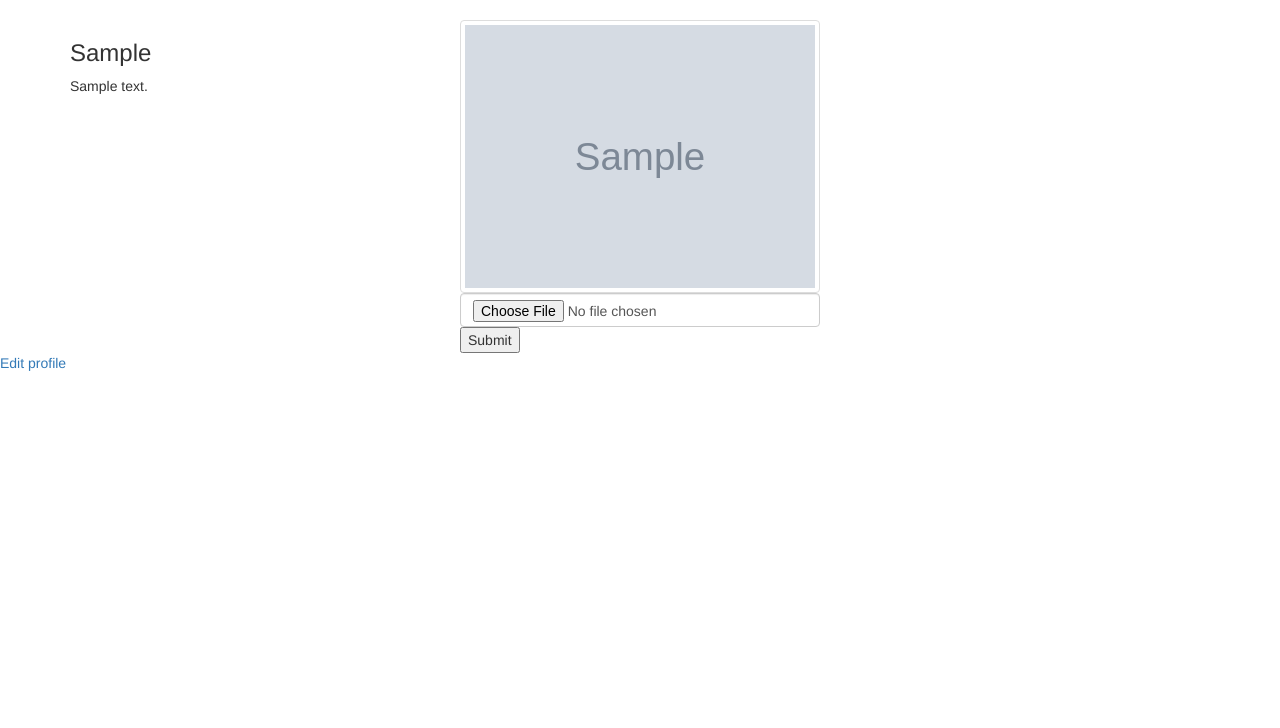
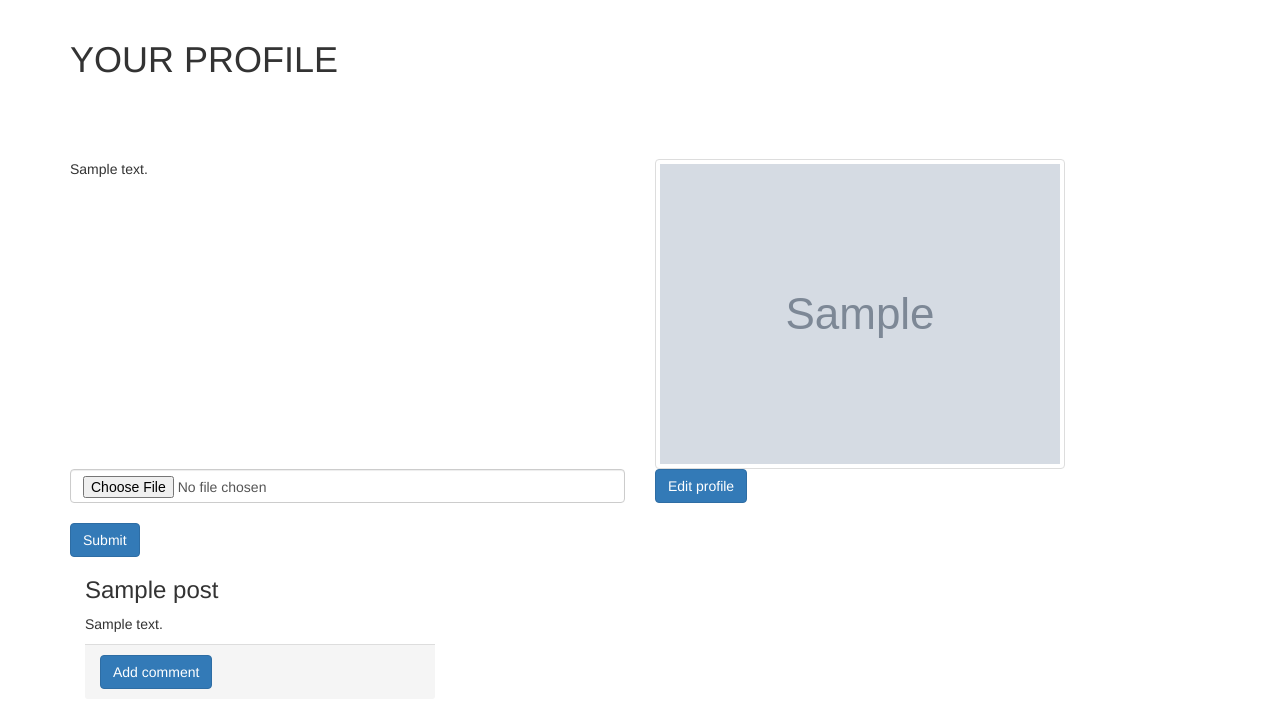
Before and after one commit to cliffnyendwe/blog-post, a Flask app: a page that uses app/templates/profile/profile.html in a window 1280 px wide. Shown: the part 51-779 px from the top of the page. Run offline with Flask 2, Linux system fonts and the light colour scheme; a user stored in the database is signed in; tables that the repository leaves empty hold one stand-in row (values such as "Sample post"); grey boxes marked "Sample" are stand-in pictures; some libraries are stand-ins or nearby versions.

Commit message:
added inline stles

```diff
--- a/app/templates/profile/profile.html
+++ b/app/templates/profile/profile.html
@@ -2,41 +2,50 @@
 
 {% block content %}
 <div class="container">
+    <h1>YOUR PROFILE</h1>
     <div class="row">
-        <!-- displaying  Username-->
-        <div class="col-md-4">
-            <h3> {{user.username| capitalize}} </h3>
-
-            <!--Displaying user bio-->
+        <h1 style="color:white"> {{user.username| capitalize}} </h1>
+        <!--Displaying user bio-->
+        <div class="col-md-6">
             {% if user.bio %}
             <p> {{user.bio}}</p>
             {%else%}
-            <p> {{user.username| capitalize}} has no bio </p>
+            <p style="color:white"> {{user.username| capitalize}} has no bio </p>
             {% endif %}
         </div>
-
-        <!--Display profile photo-->
-        <div class="col-md-4">
-
+        <div class="col-sm-6">
             {% if user.profile_pic_path %}
-            <img src="{{url_for('static',filename=user.profile_pic_path)}}" alt="" class="img-thumbnail">
+            <img src="{{url_for('static',filename=user.profile_pic_path)}}" alt="" class="img-thumbnail" style="text-align: center">
             {%else%}
-            <p>No profile picture</p>
+            <p style="color:white">No profile picture</p>
             {% endif %}
+        </div>
+        <div class="col-sm-6">
             {% if user == current_user %}
             <form action="{{url_for('main.update_pic',uname=user.username)}}" method="post" enctype="multipart/form-data">
 
                 <input type="file" name="photo" class="form-control" required>
-                <input type="submit">
+                <br>
+                <input class="btn btn-primary text-center" type="submit">
             </form>
             {% endif %}
         </div>
+        <div class="col-sm-6">
+            {% if user == current_user %}
+            <a class="btn btn-primary text-center" href="{{url_for('main.update_profile',uname=user.username)}}">Edit
+                profile</a>
+            {% endif %}
+        </div>
+    </div>
+    <div class="col-sm-4">
+        {% for post in posts %}
+        <h3>{{post.post_title}}</h3>
+        <p>{{post.post_text}}</p>
+        <div class="panel-footer"><a class="btn btn-primary text-center" href="{{url_for('main.new_post', id=post.id)}}">Add
+                comment</a>
+        </div>
+
+        {% endfor %}
     </div>
 </div>
-{% if user == current_user %}
-<a href="{{url_for('main.update_profile',uname=user.username)}}">Edit profile</a>
-{% endif %}
-
-<br>
-
 {% endblock %}
--- a/app/templates/profile/update.html
+++ b/app/templates/profile/update.html
@@ -3,7 +3,7 @@
 
 {% block content %}
 {% extends 'base.html' %}
-<div class="container">
+<div class="container" style="width:100%">
   {{wtf.quick_form(form)}}
 </div>
 {% endblock %}
```
Also changed, not shown: app/templates/new_comments.html (+5 -11 lines), app/templates/new_posts.html (+6 -4 lines).
